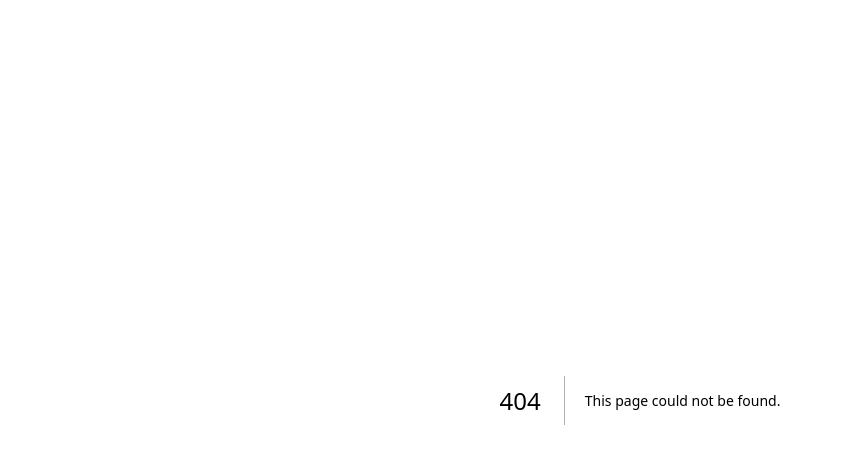
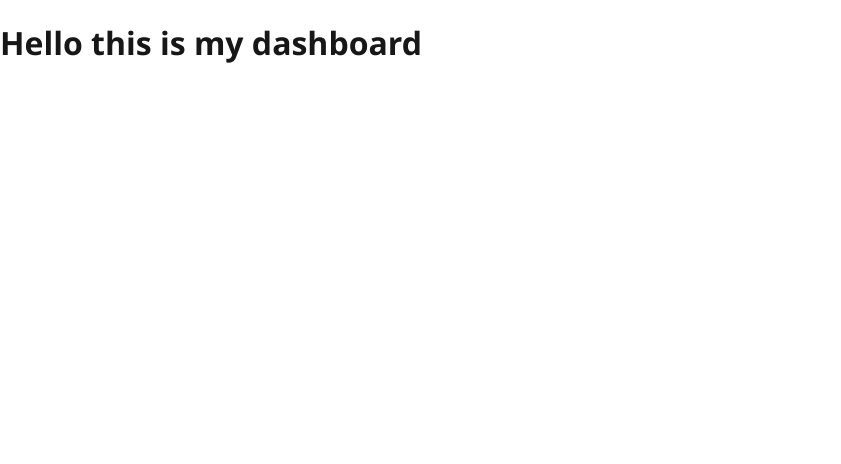
Before and after one commit to unishakhanal04/MediMate_WEB, a Next.js app: page /dashboard in a window 1280 px wide. Before the commit this address had no page. Shown: the top 464 px of the page, without its empty margins (0-841 px from the left). Built offline with nearby package versions, Linux system fonts and the light colour scheme.

Commit message:
dashboard done

```diff
--- /dev/null
+++ b/app/dashboard/page.tsx
@@ -0,0 +1,3 @@
+export default function DashboardPage() {
+  return <h1>Hello this is my dashboard</h1>;
+}
```
